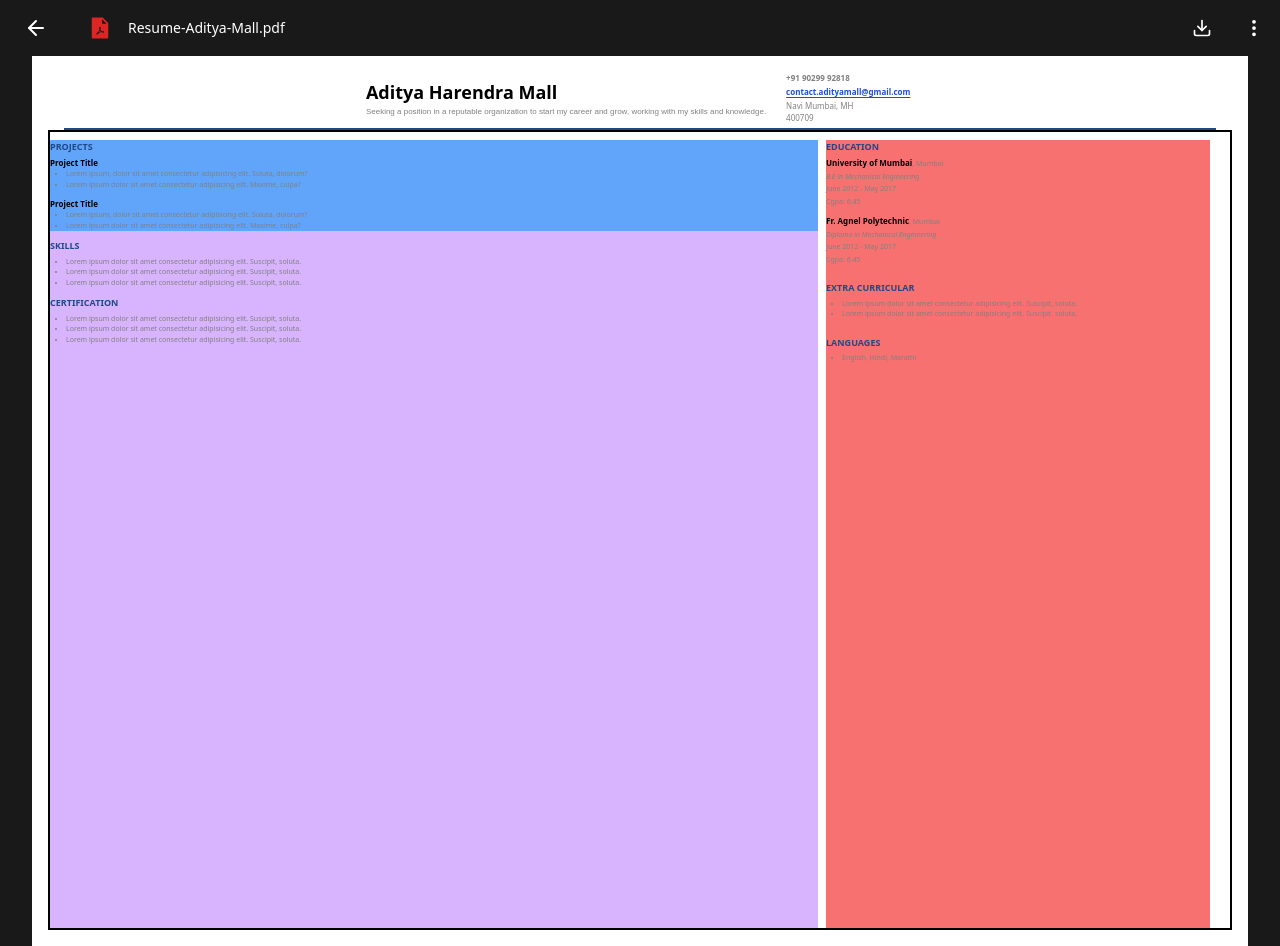
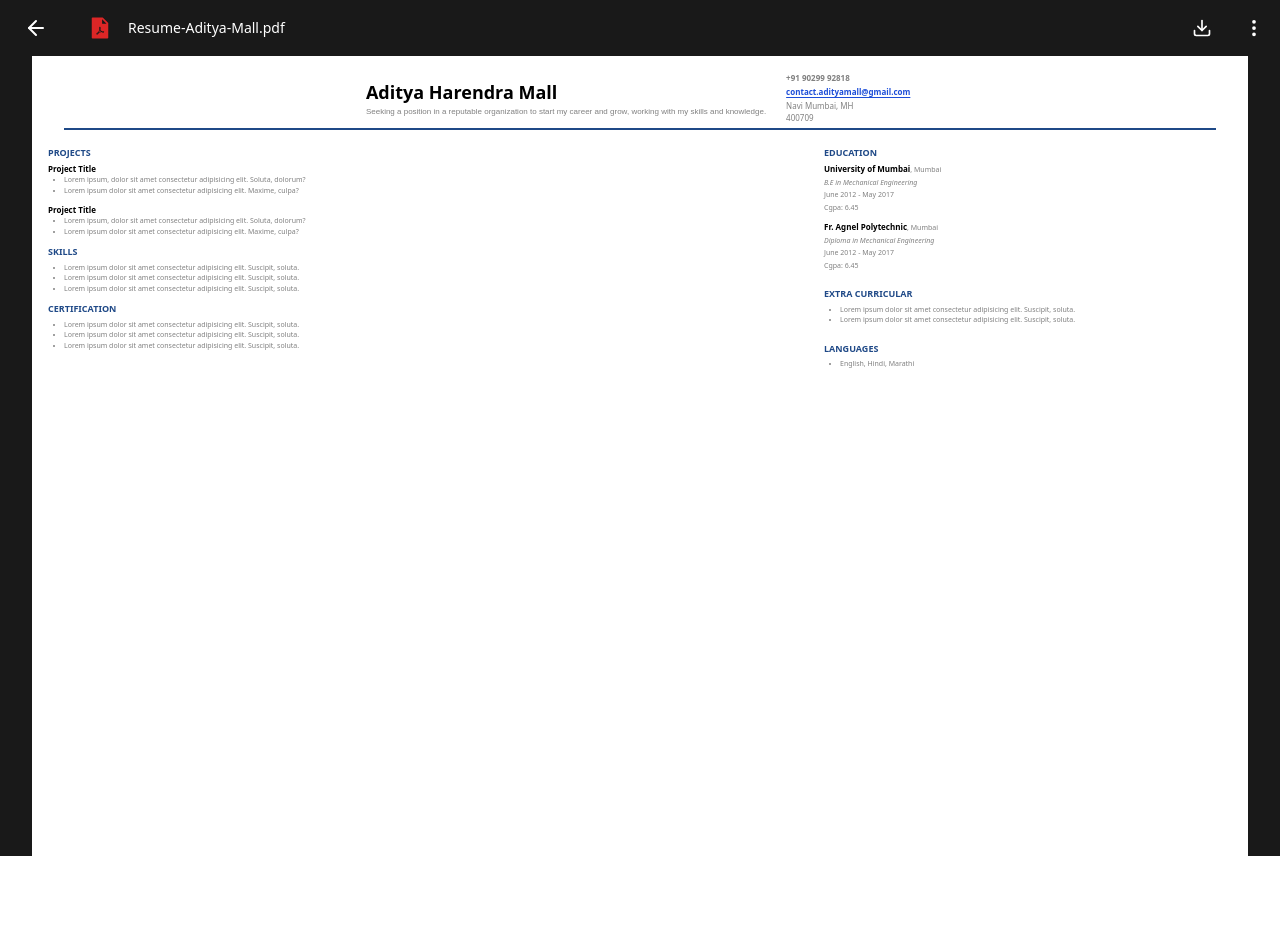
Before and after one commit to iamadityamall/resume-app, a React (Create React App) app: page / in a window 1280 px wide. After the commit the page ends 856 px from the top, so only its background shows below. Built offline with nearby package versions, Linux system fonts and the light colour scheme.

Commit message:
h-screen main section

```diff
--- a/src/components/MainContent.jsx
+++ b/src/components/MainContent.jsx
@@ -3,7 +3,7 @@ import React from "react";
 const MainContent = () => {
   return (
     <main className="bg-black/90 min-h-screen pt-14">
-      <section className="z-10 bg-primary w-[95vw] mx-auto p-4">
+      <section className="z-10 bg-primary w-[95vw] mx-auto p-4 h-screen">
         <header className="flex flex-col items-center justify-between space-y-1">
           <div className="flex text-[8px] items-center space-x-5">
             <div className="text-ternary">
@@ -32,9 +32,9 @@ const MainContent = () => {
 
           <div className="h-[1.5px] w-[90vw] bg-secondary"></div>
         </header>
-        <main className="flex pt-2 border-2 border-black w-full h-screen space-x-2">
-          <article className="w-[60vw] bg-purple-300 text-[8px] flex flex-col space-y-2">
-            <div className="bg-blue-400 flex flex-col space-y-1" id="projects">
+        <main className="flex pt-4 w-full space-x-2">
+          <article className="w-[60vw] text-[8px] flex flex-col space-y-2">
+            <div className="flex flex-col space-y-1" id="projects">
               <h2 className="text-[9px] font-bold text-secondary">PROJECTS</h2>
               <div className="flex flex-col space-y-2 text-ternary">
                 <div>
@@ -67,7 +67,7 @@ const MainContent = () => {
             </div>
             <div className="flex flex-col space-y-1" id="skills">
               <h3 className="font-bold text-secondary text-[9px]">SKILLS</h3>
-              <ul className="list-disc relative left-4 w-5/6 text-[7px] text-ternary">
+              <ul className="list-disc relative left-4 w-[90%] text-[7px] text-ternary">
                 <li>
                   Lorem ipsum dolor sit amet consectetur adipisicing elit.
                   Suscipit, soluta.
@@ -86,7 +86,7 @@ const MainContent = () => {
               <h3 className="font-bold text-secondary text-[9px]">
                 CERTIFICATION
               </h3>
-              <ul className="list-disc relative left-4 w-5/6 text-[7px] text-ternary">
+              <ul className="list-disc relative left-4 w-[90%] text-[7px] text-ternary">
                 <li>
                   Lorem ipsum dolor sit amet consectetur adipisicing elit.
                   Suscipit, soluta.
@@ -102,7 +102,7 @@ const MainContent = () => {
               </ul>
             </div>
           </article>
-          <article className="w-[30vw] bg-red-400 text-[8px] text-ternary flex flex-col space-y-4">
+          <article className="w-[30vw] text-[8px] text-ternary flex flex-col space-y-4">
             <div className="flex flex-col space-y-1" id="education">
               <h3 className="text-[9px] font-bold text-secondary">EDUCATION</h3>
               <div className="flex flex-col space-y-2">
```
